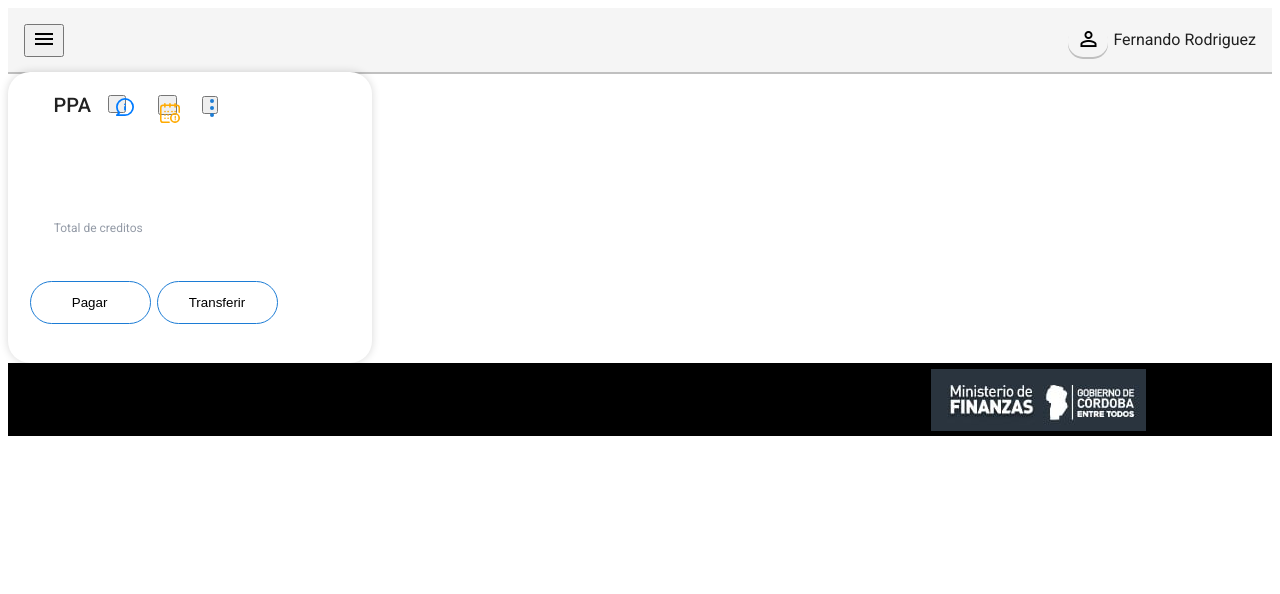
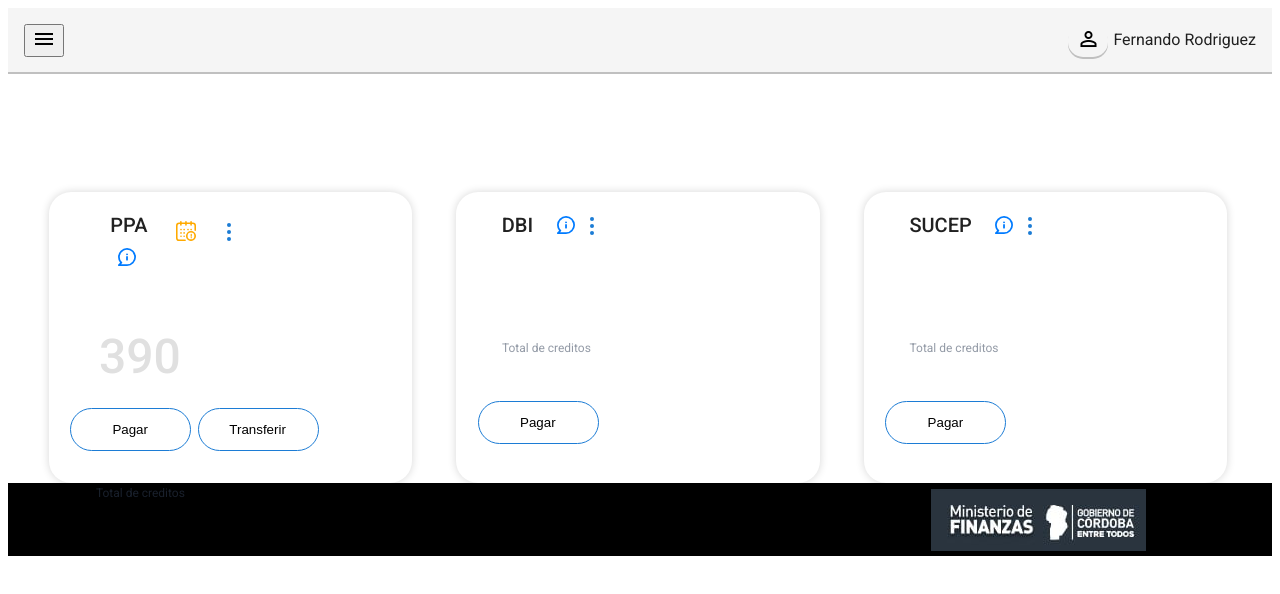
Before and after one commit to Diego-Tapia/wallet, an Angular app: page / in a window 1280 px wide. Shown: the top 594 px of the page. Built offline with nearby package versions, Linux system fonts and the light colour scheme.

Commit message:
update cards home

```diff
--- a/src/app/shared/components/card/card.component.html
+++ b/src/app/shared/components/card/card.component.html
@@ -1,13 +1,53 @@
+<ul class="flex-container">
+<li>
 <mat-card class="card">
-    <mat-card-header>
+    <mat-card-header class="container-header">
+      <div>
       <mat-card-title>PPA</mat-card-title>
       <button mat-button class="info"> <img src="assets/icons/info.svg"/></button>
+    </div>
+    <div>
       <button mat-button class="calendar"><img src="assets/icons/calendar.svg"/></button>
-      <button mat-button class="ver-detalle"><img src="assets/icons/more-info.svg"/></button>
+      <button mat-button class="ver-detalle"><img class= "detail-style" src="assets/icons/more-info.svg"/></button>
+    </div>
     </mat-card-header>
-    <mat-card-content class="total-credits"> Total de creditos </mat-card-content>
+
+    <mat-card-content class="total-credits">
+      <p class="text-mock">390</p>
+      <p class="total-credits" > Total de creditos </p></mat-card-content>
     <mat-card-actions>
       <button mat-button class="button">Pagar</button>
       <button mat-button class="button">Transferir</button>
     </mat-card-actions>
   </mat-card>
+</li>
+
+<li>
+  <mat-card class="card">
+      <mat-card-header>
+        <mat-card-title>DBI</mat-card-title>
+        <button mat-button class="info"> <img src="assets/icons/info.svg"/></button>
+        <button mat-button class="ver-detalle"><img class= "detail-style" src="assets/icons/more-info.svg"/></button>
+      </mat-card-header>
+      <mat-card-content class="total-credits"> Total de creditos </mat-card-content>
+      <mat-card-actions>
+        <button mat-button class="button">Pagar</button>
+      </mat-card-actions>
+    </mat-card>
+  </li>
+
+
+  <li>
+    <mat-card class="card">
+        <mat-card-header>
+          <mat-card-title>SUCEP</mat-card-title>
+          <button mat-button class="info"> <img src="assets/icons/info.svg"/></button>
+          <button mat-button class="ver-detalle"><img src="assets/icons/more-info.svg"/></button>
+        </mat-card-header>
+        <mat-card-content class="total-credits"> Total de creditos </mat-card-content>
+        <mat-card-actions>
+          <button mat-button class="button">Pagar</button>
+        </mat-card-actions>
+      </mat-card>
+    </li>
+</ul>
--- a/src/app/shared/components/card/card.component.sass
+++ b/src/app/shared/components/card/card.component.sass
@@ -30,6 +30,14 @@
   border: solid 0.8px #1c7cd5
   background-color: #ffffff
 
+.pay
+  width: 187.3px
+  height: 42.7px
+  padding: 0 25.3px 0 25.3px
+  opacity: 0
+  border-radius: 23px
+  background-color: rgba(28, 124, 213, 0.27)
+
 .total-credits
   width: 118px
   height: 19px
@@ -49,16 +57,55 @@
   height: 18px
   margin: 0.7px 0.4px 30px 12.4px
   object-fit: contain
+  background-color: transparent
+  border: none
 
 .calendar
   width: 19.8px
   height: 19.8px
   margin: 0 12.4px 28.9px 28.8px
   padding: 6px 0.6px 1.8px 0.2px
-
+  background-color: transparent
+  border: none
 
 .info
   width: 18px
   height: 18px
   margin: 0 2.5px 0 1.5px
   object-fit: contain
+  background-color: #007bff
+  background-color: transparent
+  border: none
+
+
+
+.flex-container
+  display: flex
+  flex-flow: row wrap
+  /* Then we define how is distributed the remaining space
+  justify-content: center
+  padding-top:  120px
+  margin: 0
+  list-style: none
+
+.text-mock
+  width: 82px
+  height: 58px
+  margin: 24.7px 47.4px 31.3px 19px
+  font-family: Roboto
+  font-size: 48px
+  font-weight: 500
+  font-stretch: normal
+  font-style: normal
+  line-height: 0.25
+  letter-spacing: normal
+  text-align: center
+  color: #e0e0e0
+
+.container-header
+  display: flex
+  flex-direction: row
+  flex-wrap: nowrap
+  flex-flow: flex-end
+  justify-content: flex-start
+  align-content: space-evenly
```
